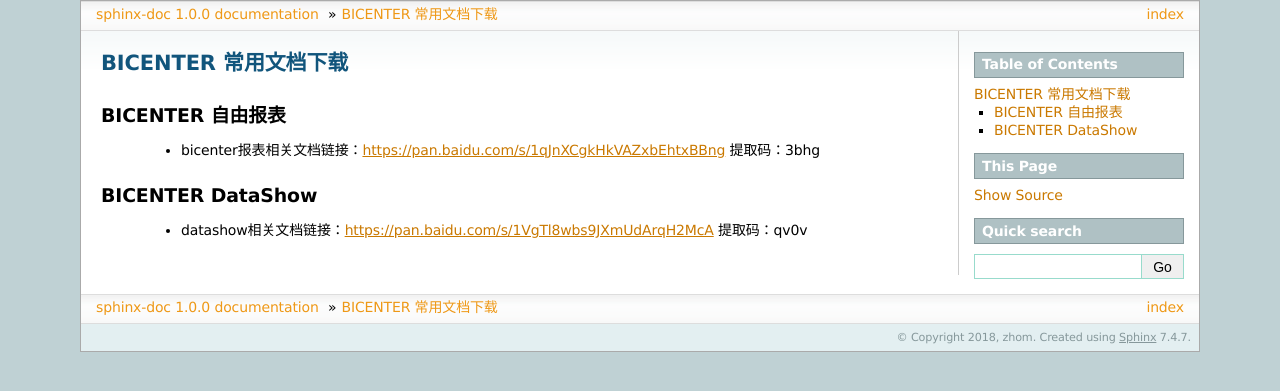
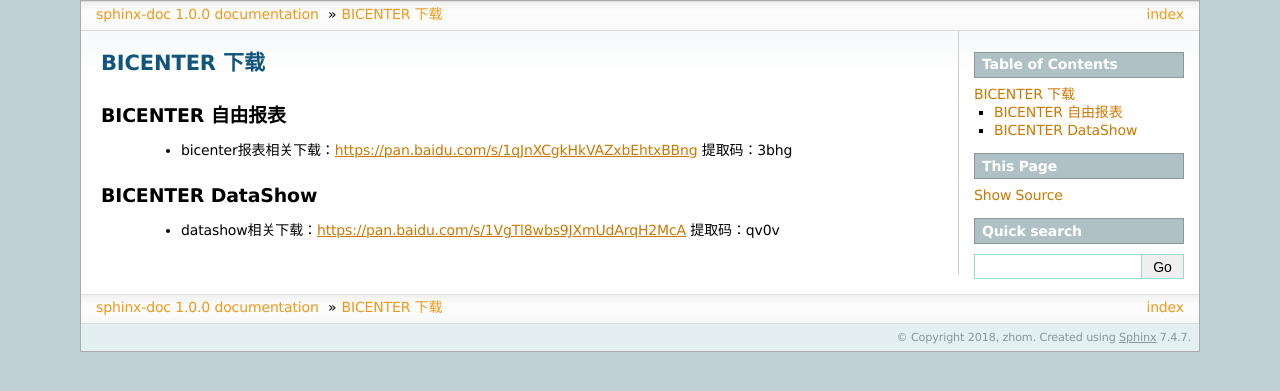
Before and after one commit to bicenter2019/bicenter-doc, a Sphinx documentation site: the page built from source/bicenter_doc.rst, in a window 1280 px wide. Shown: the top 391 px of the page. Built offline with Sphinx 7.4.7, drawn with Linux system fonts in a browser that asks for light colours.

Commit message:
Update bicenter_doc.rst

```diff
--- a/source/bicenter_doc.rst
+++ b/source/bicenter_doc.rst
@@ -1,15 +1,15 @@
 .. _bicenter_doc:
 
-BICENTER 常用文档下载
+BICENTER 下载
 ^^^^^^^^^^^^^^^^^^^^^^^^^^^^^^^^^^^^^^^
 
 
 BICENTER 自由报表
 >>>>>>>>>>>>>>>>>>>>>>
- * bicenter报表相关文档链接：https://pan.baidu.com/s/1qJnXCgkHkVAZxbEhtxBBng 提取码：3bhg
+ * bicenter报表相关下载：https://pan.baidu.com/s/1qJnXCgkHkVAZxbEhtxBBng 提取码：3bhg
 
 
 BICENTER DataShow
 >>>>>>>>>>>>>>>>>>>>>>
 
- * datashow相关文档链接：https://pan.baidu.com/s/1VgTl8wbs9JXmUdArqH2McA 提取码：qv0v
+ * datashow相关下载：https://pan.baidu.com/s/1VgTl8wbs9JXmUdArqH2McA 提取码：qv0v
```
